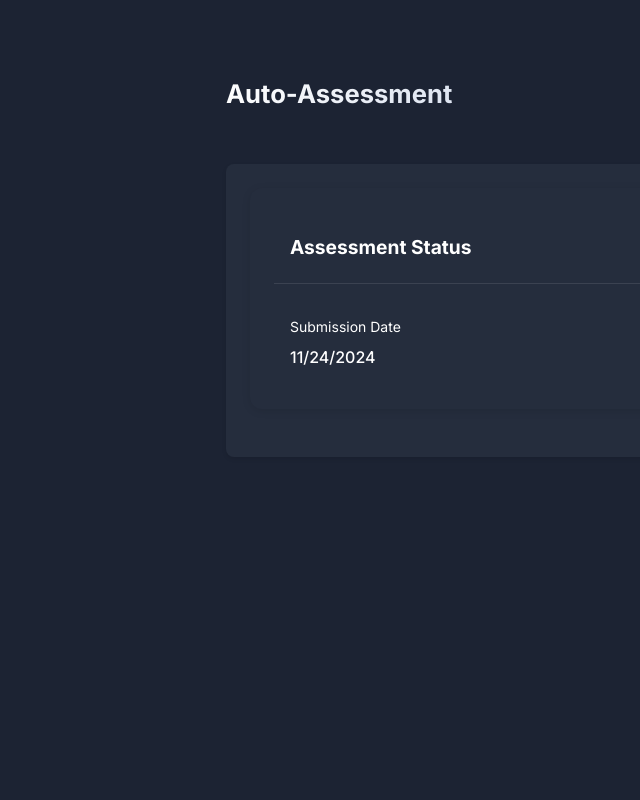
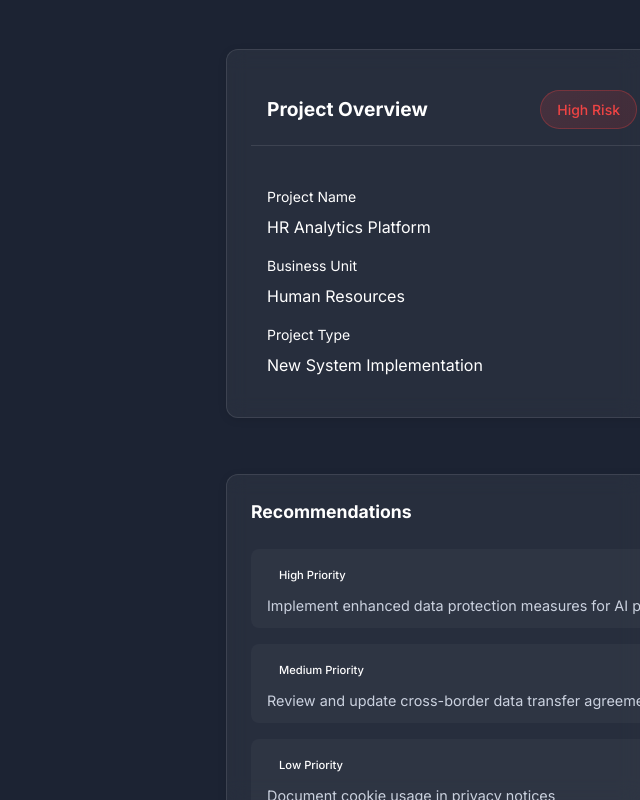
Before and after one commit to aigapriv/privacy-hub-demo, a React (Vite) app: page /auto-assessment in a window 1280 px wide. Shown: the whole page, without its empty margins (640-1280 px from the left). Built offline with nearby package versions, Linux system fonts and the light colour scheme.

Commit message:
feat: auto assessment default page develpment

```diff
--- a/src/pages/AutoAssessment.jsx
+++ b/src/pages/AutoAssessment.jsx
@@ -2,37 +2,100 @@ import React from 'react';
 import '../styles/AutoAssessment.css';
 
 const AutoAssessment = () => {
+  // Mock data from Privacy Review (replace with actual data later)
+  const privacyReviewData = {
+    projectName: "HR Analytics Platform",
+    businessUnit: "Human Resources",
+    projectType: "New System Implementation",
+    dataCategories: ["Personal Data", "Sensitive Data"],
+    aiUsage: "Yes",
+    cookieUsage: "Yes",
+    crossBorderTransfer: "Yes",
+    riskLevel: "High"
+  };
+
   return (
     <div className="page-container">
       <div className="content-wrapper">
-        {/* Header Section */}
         <div className="page-header">
           <h1>Auto-Assessment</h1>
           <div className="sub-heading">
             <p>Automated Privacy Impact Assessment</p>
             <span className="definition">
-              Automated privacy impact assessments for your projects and processes.
+              AI-powered privacy risk analysis and recommendations
             </span>
           </div>
         </div>
 
-        {/* Main Content */}
-        <div className="main-content">
-          <div className="assessment-card">
+        <div className="assessment-grid">
+          {/* Project Overview Card */}
+          <div className="assessment-card overview-card">
             <div className="card-header">
-              <h2>Assessment Status</h2>
-              <span className="status-badge pending">Pending Review</span>
+              <h2>Project Overview</h2>
+              <span className={`risk-badge ${privacyReviewData.riskLevel.toLowerCase()}`}>
+                {privacyReviewData.riskLevel} Risk
+              </span>
             </div>
             <div className="card-content">
-              <div className="status-info">
+              <div className="info-grid">
                 <div className="info-item">
-                  <span className="label">Submission Date</span>
-                  <span className="value">{new Date().toLocaleDateString()}</span>
+                  <label>Project Name</label>
+                  <span>{privacyReviewData.projectName}</span>
                 </div>
                 <div className="info-item">
-                  <span className="label">Assessment ID</span>
-                  <span className="value">PIA-2024-001</span>
+                  <label>Business Unit</label>
+                  <span>{privacyReviewData.businessUnit}</span>
                 </div>
+                <div className="info-item">
+                  <label>Project Type</label>
+                  <span>{privacyReviewData.projectType}</span>
+                </div>
+              </div>
+            </div>
+          </div>
+
+          {/* Risk Factors Card */}
+          <div className="assessment-card risk-factors-card">
+            <h2>Key Risk Factors</h2>
+            <div className="risk-factors">
+              {[
+                { label: 'AI Usage', value: privacyReviewData.aiUsage },
+                { label: 'Cookie Usage', value: privacyReviewData.cookieUsage },
+                { label: 'Cross-Border Transfer', value: privacyReviewData.crossBorderTransfer }
+              ].map((factor, index) => (
+                <div key={index} className="risk-factor">
+                  <span className="factor-label">{factor.label}</span>
+                  <span className={`factor-value ${factor.value.toLowerCase()}`}>
+                    {factor.value}
+                  </span>
+                </div>
+              ))}
+            </div>
+          </div>
+        </div>
+
+        {/* New Full-Width Recommendations Section */}
+        <div className="recommendations-section">
+          <div className="assessment-card recommendations-card">
+            <h2>Recommendations</h2>
+            <div className="recommendations-list">
+              <div className="recommendation">
+                <div className="recommendation-header">
+                  <span className="priority high">High Priority</span>
+                </div>
+                <p>Implement enhanced data protection measures for AI processing activities</p>
+              </div>
+              <div className="recommendation">
+                <div className="recommendation-header">
+                  <span className="priority medium">Medium Priority</span>
+                </div>
+                <p>Review and update cross-border data transfer agreements</p>
+              </div>
+              <div className="recommendation">
+                <div className="recommendation-header">
+                  <span className="priority low">Low Priority</span>
+                </div>
+                <p>Document cookie usage in privacy notices</p>
               </div>
             </div>
           </div>
--- a/src/styles/AutoAssessment.css
+++ b/src/styles/AutoAssessment.css
@@ -84,3 +84,116 @@
 .placeholder-content {
   text-align: center;
 }
+
+.assessment-grid {
+  display: grid;
+  grid-template-columns: repeat(2, 1fr);
+  gap: 1.5rem;
+  margin-top: 2rem;
+  margin-bottom: 1.5rem;
+  animation: fadeIn 0.5s ease-out;
+}
+
+.assessment-card {
+  background: rgba(255, 255, 255, 0.05);
+  backdrop-filter: blur(10px);
+  border: 1px solid rgba(255, 255, 255, 0.1);
+  border-radius: 12px;
+  padding: 1.5rem;
+  transition: transform 0.3s ease, box-shadow 0.3s ease;
+}
+
+.assessment-card:hover {
+  transform: translateY(-2px);
+  box-shadow: 0 8px 24px rgba(0, 0, 0, 0.1);
+}
+
+.card-header {
+  display: flex;
+  justify-content: space-between;
+  align-items: center;
+  margin-bottom: 1.5rem;
+}
+
+.risk-badge {
+  padding: 0.5rem 1rem;
+  border-radius: 20px;
+  font-size: 0.875rem;
+  font-weight: 500;
+}
+
+.risk-badge.high {
+  background: linear-gradient(135deg, rgba(239, 68, 68, 0.15), rgba(220, 38, 38, 0.15));
+  color: #ef4444;
+  border: 1px solid rgba(239, 68, 68, 0.3);
+}
+
+.info-grid {
+  display: grid;
+  grid-template-columns: repeat(auto-fit, minmax(200px, 1fr));
+  gap: 1rem;
+}
+
+.info-item {
+  display: flex;
+  flex-direction: column;
+  gap: 0.5rem;
+}
+
+.info-item label {
+  font-size: 0.875rem;
+  color: var(--color-text-light);
+}
+
+.info-item .value {
+  font-size: 1rem;
+  font-weight: 500;
+  color: var(--color-text);
+}
+
+/* New Recommendations Section Styles */
+.recommendations-section {
+  margin-top: 2rem;
+  animation: fadeIn 0.5s ease-out;
+}
+
+.recommendations-card {
+  width: 100%;
+}
+
+.recommendations-card h2 {
+  font-size: 1.1rem;
+  margin-bottom: 1.5rem;
+}
+
+.recommendations-list {
+  display: grid;
+  gap: 1rem;
+}
+
+.recommendation {
+  display: flex;
+  flex-direction: column;
+  background: rgba(255, 255, 255, 0.03);
+  border-radius: 8px;
+  padding: 0.75rem 1rem;
+  transition: transform 0.2s ease;
+}
+
+.recommendation p {
+  font-size: 0.9rem;
+  margin: 0;
+  line-height: 1.4;
+}
+
+.recommendation-header {
+  margin-bottom: 0.5rem;
+}
+
+.priority {
+  padding: 0.25rem 0.75rem;
+  border-radius: 12px;
+  font-size: 0.7rem;
+  font-weight: 500;
+  display: inline-block;
+}
```
